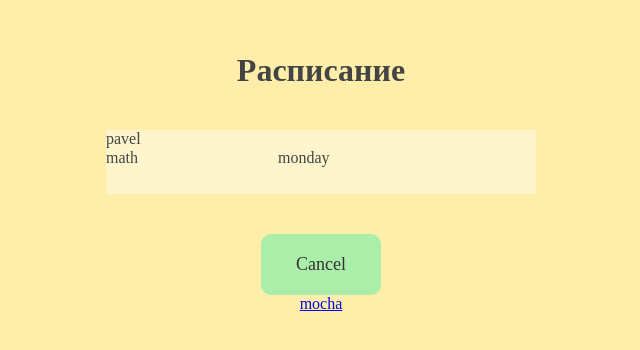
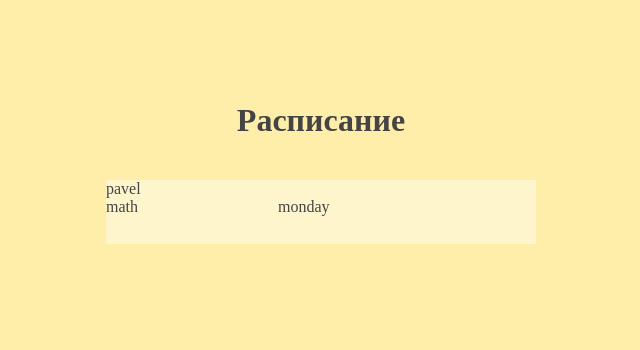
Before and after one commit to pavbox/university_amm_web, a React app in the folder app/frontend/: page / in a window 1280 px wide. Shown: the part 228-578 px from the top of the page, without its empty margins (319-959 px from the left). Built offline with nearby package versions, Linux system fonts and the light colour scheme.

Commit message:
hide unused items

```diff
--- a/app/frontend/src/index.jsx
+++ b/app/frontend/src/index.jsx
@@ -5,17 +5,15 @@ import 'normalize.css';
 import './main.styl';
 
 import Container from './components/Container';
-import Button from './components/Button';
+// import Button from './components/Button';
 import Table from './components/Table';
-import Link from './components/Link';
+// import Link from './components/Link';
 
 ReactDOM.render(
   <div>
     <Container>
       <h1>Расписание</h1>
       <Table rowItem={{ name: 'pavel', subject: 'math', time: 'monday' }} />
-      <Button value="Cancel" />
-      <Link href="https://webpack.js.org/loaders/mocha-loader/" text="mocha" />
     </Container>
   </div>,
   document.getElementById('root'),
```
